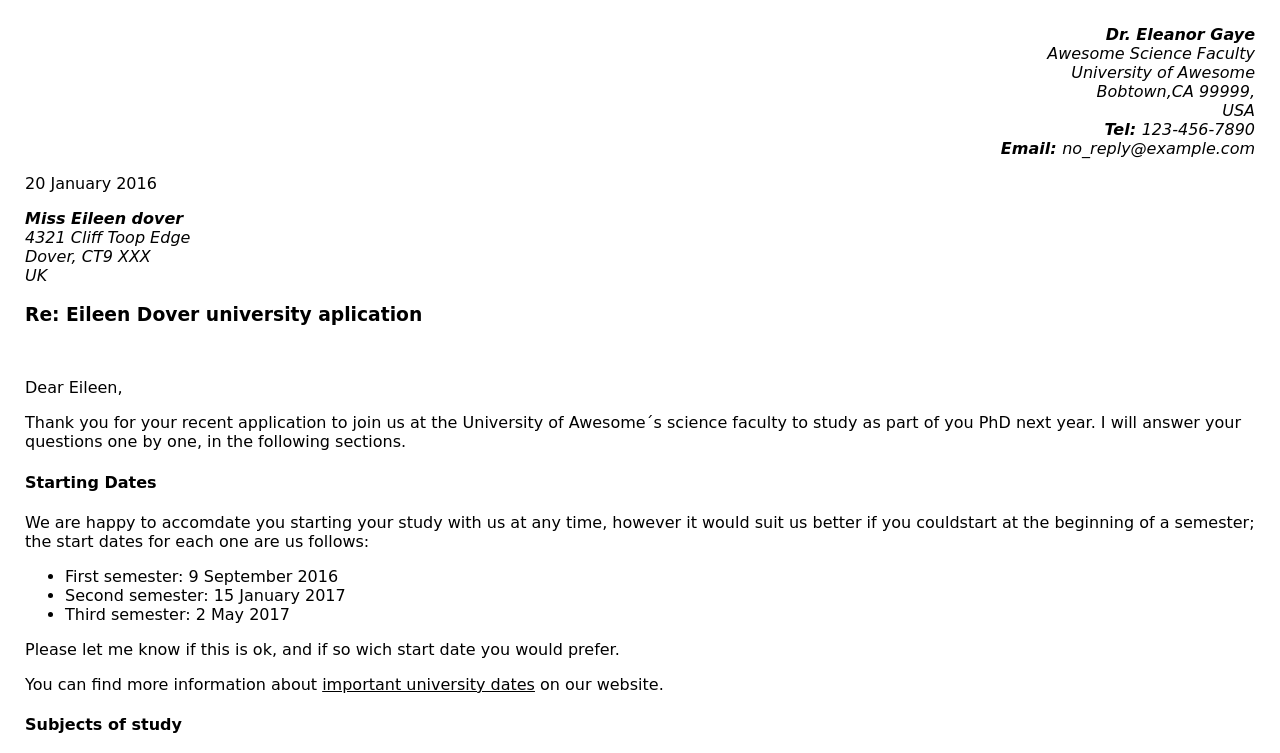
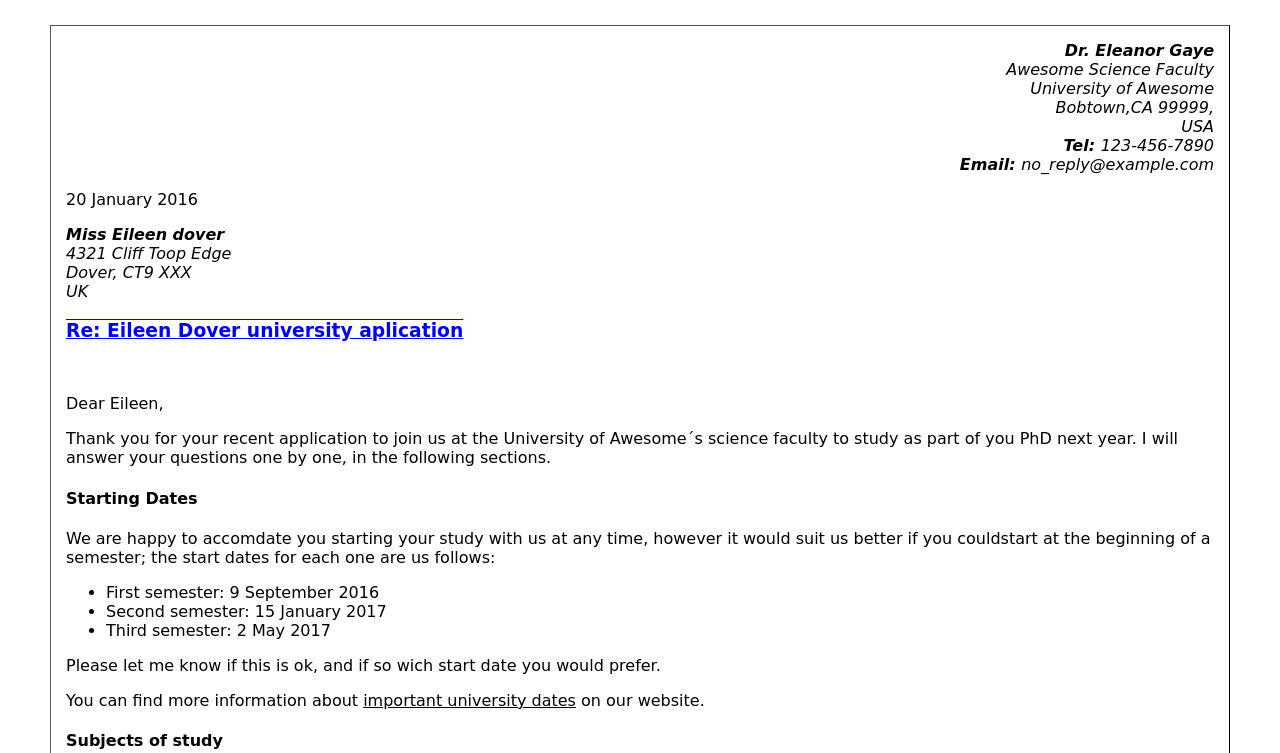
Before and after one commit to tekilit/carta, a plain HTML site: page index.html in a window 1280 px wide. Shown: the top 753 px of the page. Drawn offline with Linux system fonts and the light colour scheme.

Commit message:
cambio CSS

```diff
--- a/index.html
+++ b/index.html
@@ -7,7 +7,7 @@
     <link rel="stylesheet" href="./styles.css">
   </head>
   <body>
-      <div>
+      <div class="myDiv">
       <address class="text-right">
     <strong>Dr. Eleanor Gaye</strong><br>
     Awesome Science Faculty<br>
@@ -24,7 +24,7 @@
 Dover, CT9 XXX<br>
 UK</address>
 
-<h3>Re: Eileen Dover university aplication</h3><br>
+<h3 id="respuesta">Re: Eileen Dover university aplication</h3><br>
 
 <p>Dear Eileen,<br></p>
 
--- a/styles.css
+++ b/styles.css
@@ -3,7 +3,10 @@
     font-family: 'Homemade Apple', cursive;
 
 }
-
+#respuesta {
+    color: blue;
+    text-decoration: underline overline
+}
 
  .text-right {
      text-align: right;
@@ -17,3 +20,9 @@
     margin-bottom: 25px;
     margin-left: 25px;
 }
+.myDiv {
+    border: 1px outset black;
+    margin: 25px;
+    padding: 15px;
+
+}
```
